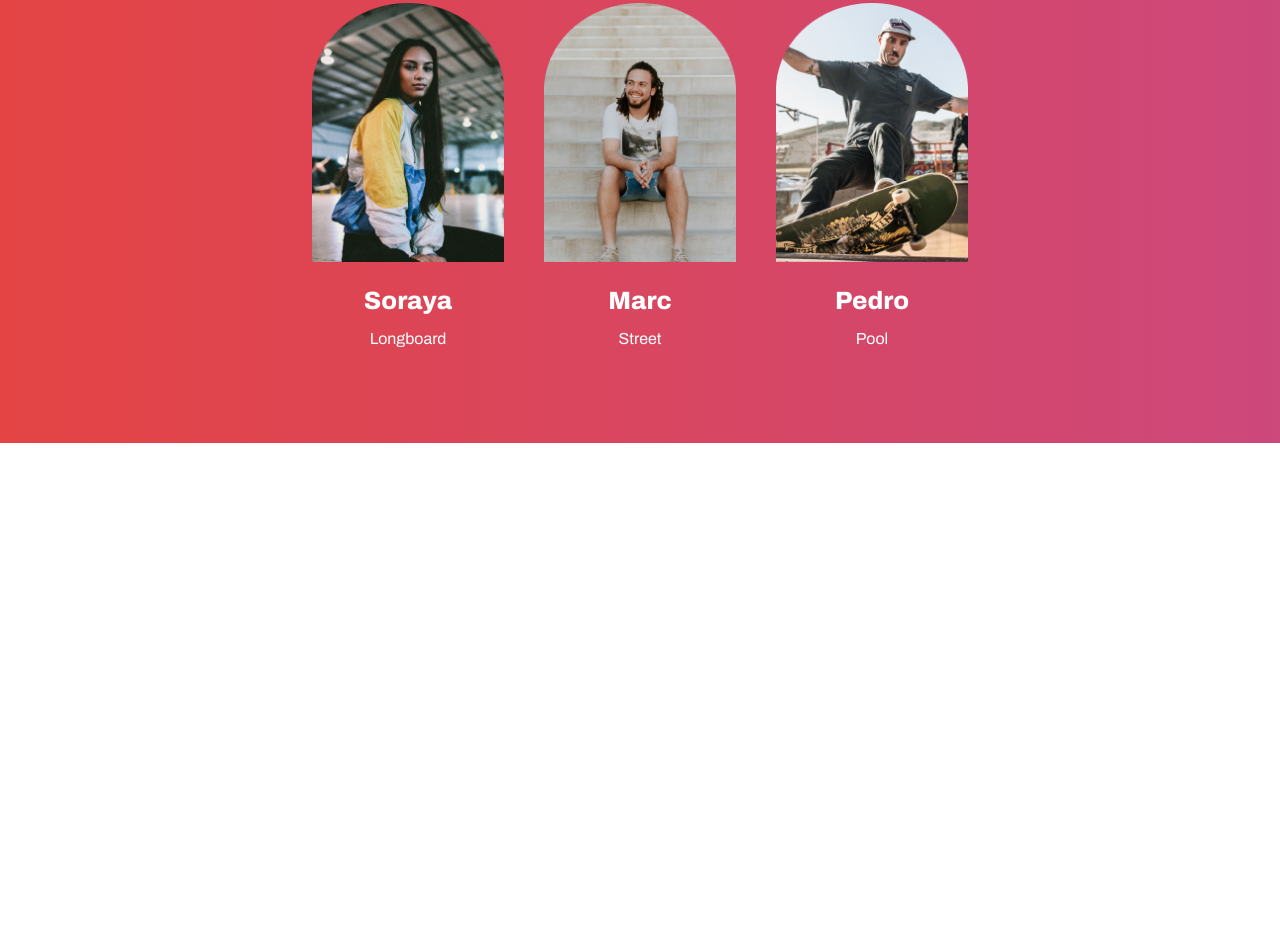
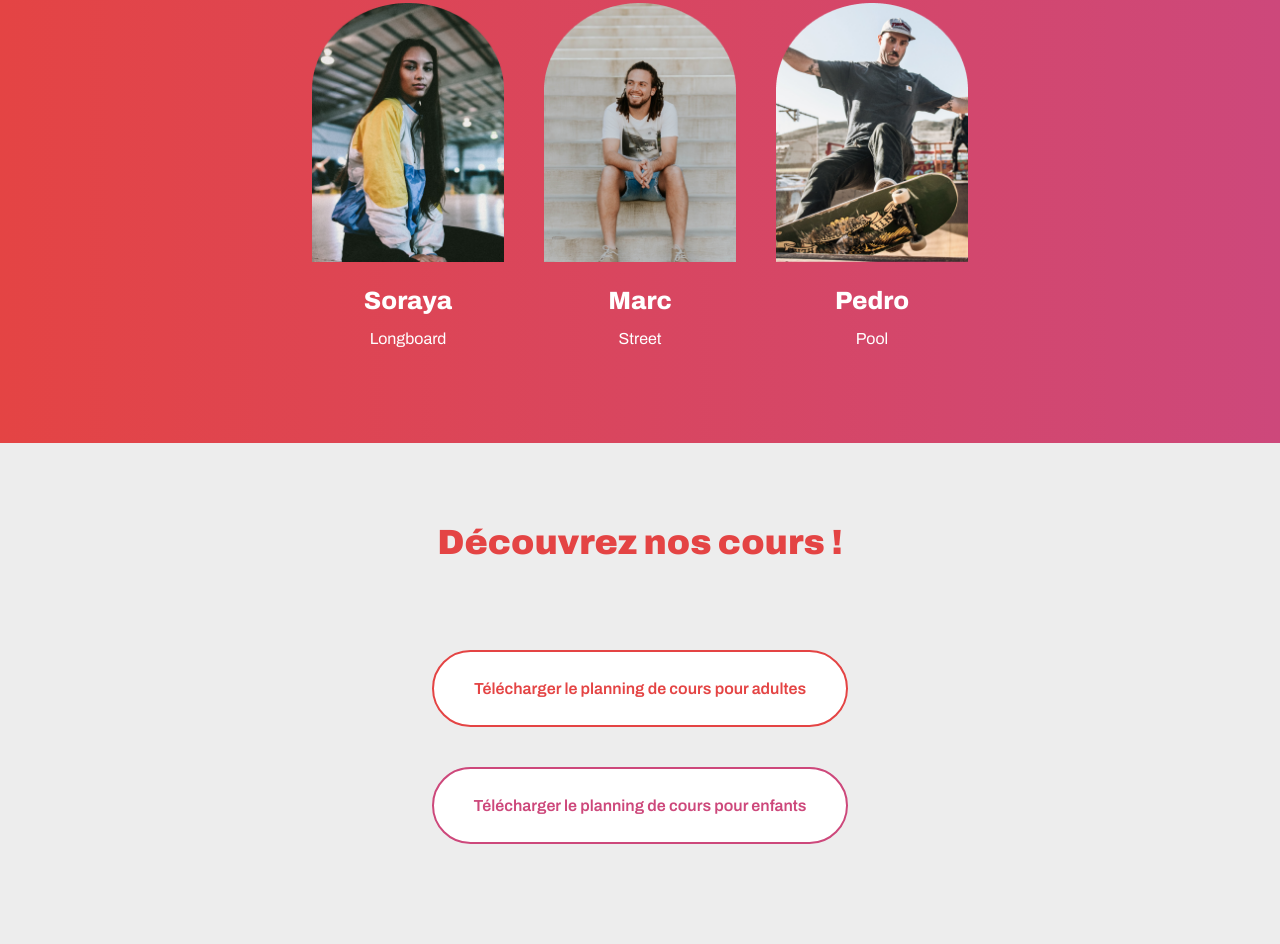
Before and after one commit to TBoileau/oc-testeur-2, a plain HTML site: page index.html in a window 1280 px wide. Shown: the part 1517-2461 px from the top of the page. Before the commit the page ends 1960 px from the top, so only its background shows below. Drawn offline with Linux system fonts and the light colour scheme.

Commit message:
feat: mise à jour de la section "Découvrez nos cours"

```diff
--- a/index.html
+++ b/index.html
@@ -59,6 +59,13 @@
 						</article>
 					</div>
 				</section>
+				<section class="sectionLightGreyBackground">
+					<h2>Découvrez nos cours !</h2>
+					<div class="directionColumn">
+						<a class="button buttonMainColor buttonRounded buttonHighlight" href="documents/planning-adultes.pdf" download>Télécharger le planning de cours pour adultes</a>
+						<a class="button buttonSecondColor buttonRounded buttonHighlight" href="documents/planning-enfants.pdf" download>Télécharger le planning de cours pour enfants</a>
+					</div>
+				</section>
 			</main>
 		</div>
 	</body>
```
